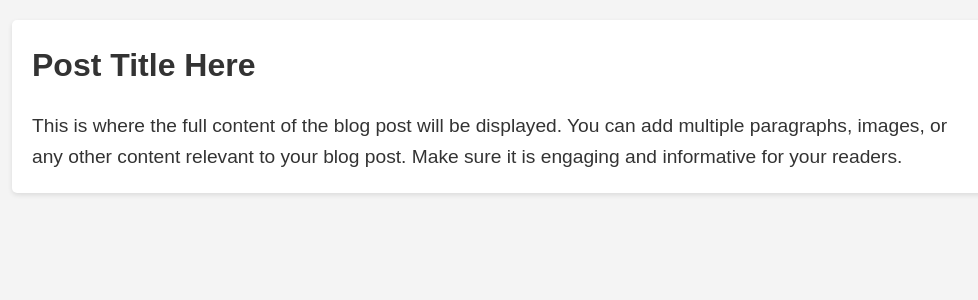
After one commit to alihussainzada/simple-php-blog, a PHP site: page /view_post.php in a window 1280 px wide. The commit adds this page. Shown: the top 300 px of the page, without its empty margins (136-1114 px from the left). Run offline with PHP 8.4, Linux system fonts and the light colour scheme.

Commit message:
view post

```diff
--- /dev/null
+++ b/static/view_post.css
@@ -0,0 +1,34 @@
+* {
+    box-sizing: border-box;
+    margin: 0;
+    padding: 0;
+}
+
+body {
+    font-family: Arial, sans-serif;
+    background-color: #f4f4f4;
+    color: #333;
+    line-height: 1.6;
+}
+
+.container {
+    width: 80%;
+    margin: 0 auto;
+    padding: 20px;
+}
+
+.post {
+    background: white;
+    padding: 20px;
+    border-radius: 5px;
+    box-shadow: 0 2px 5px rgba(0,0,0,0.1);
+}
+
+.post-title {
+    font-size: 2em;
+    margin-bottom: 20px;
+}
+
+.post-content {
+    font-size: 1.2em;
+}
--- /dev/null
+++ b/view_post.php
@@ -0,0 +1,19 @@
+<!DOCTYPE html>
+<html lang="en">
+<head>
+    <meta charset="UTF-8">
+    <meta name="viewport" content="width=device-width, initial-scale=1.0">
+    <title>Blog Post</title>
+    <link rel="stylesheet" href="static/view_post.css">
+</head>
+<body>
+    <div class="container">
+        <div class="post">
+            <h1 class="post-title">Post Title Here</h1>
+            <p class="post-content">
+                This is where the full content of the blog post will be displayed. You can add multiple paragraphs, images, or any other content relevant to your blog post. Make sure it is engaging and informative for your readers.
+            </p>
+        </div>
+    </div>
+</body>
+</html>
--- a/write_post.php
+++ b/write_post.php
@@ -10,6 +10,7 @@
 <?php
 session_start();
 include 'db.php';
+if (isset($_SESSION['is_logged']) === true ){
 $message = '';
 
     $sql = "SELECT * FROM categories";
@@ -32,6 +33,7 @@ $message = '';
         }
     }
 
+}
 ?>
 <body>
 <header>
```
Also changed, not shown: index.php (+36 -9 lines).
